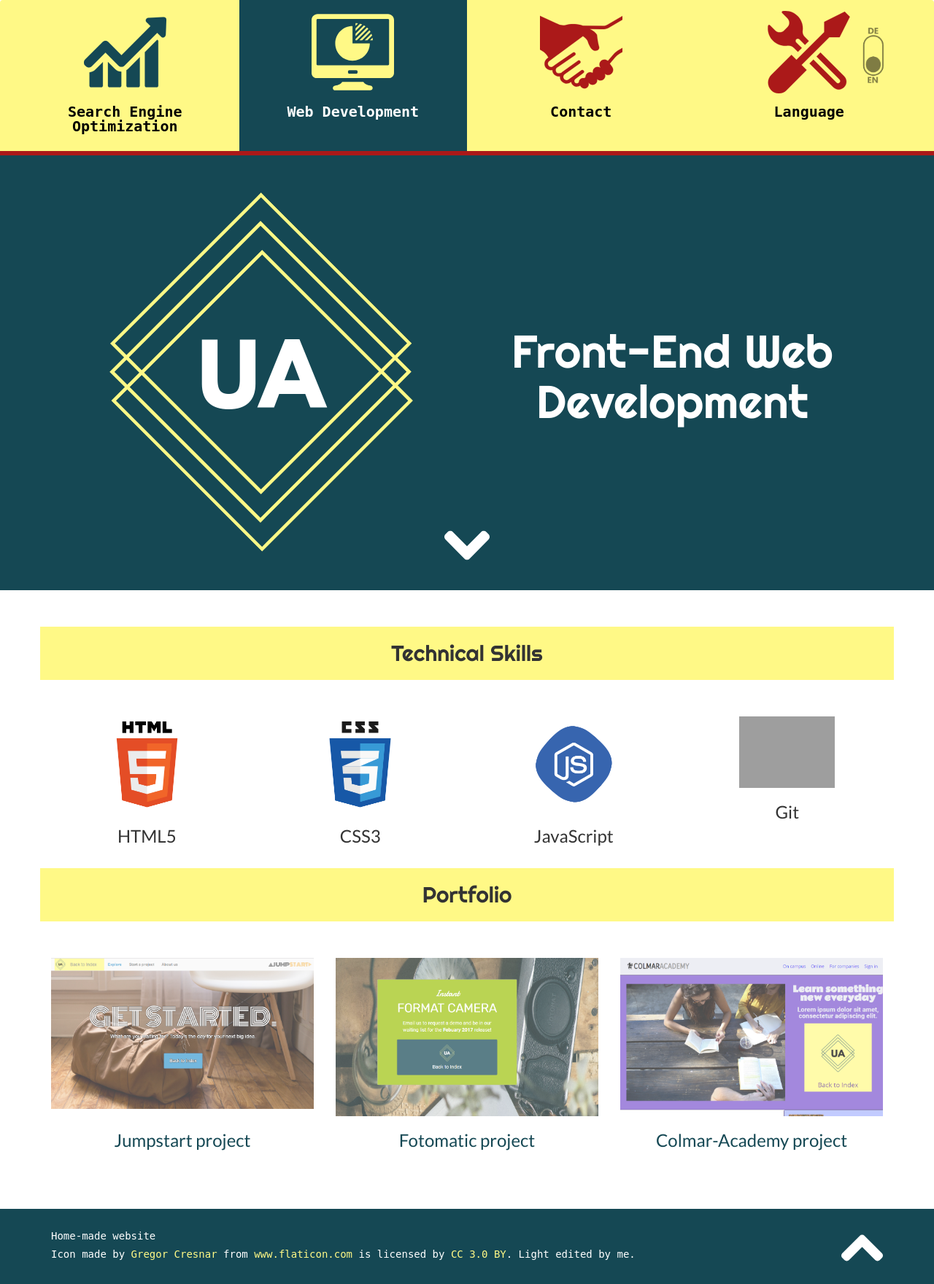
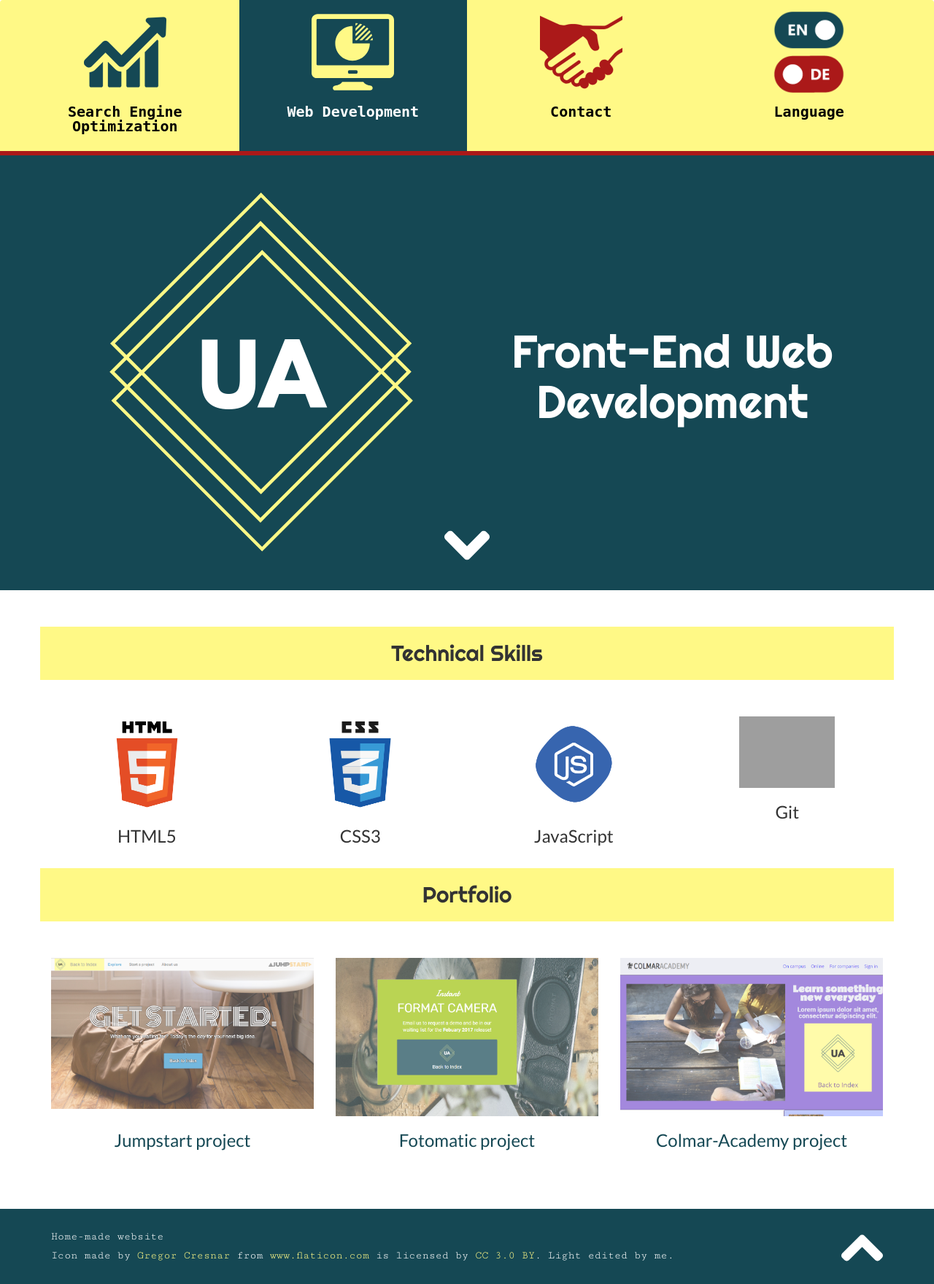
Before and after one commit to UAllen95/UAllen95.github.io, a PHP site: page /web_developer.html in a window 1280 px wide. Shown: the whole page at 73% size. Before the commit the page ends 1729 px from the top, so only its background shows below. Run offline with PHP 8.4, Linux system fonts and the light colour scheme; style sheets or scripts are compiled from the project's sources; grey boxes are pictures that could not be loaded.

Commit message:
language Icon and Footer update

```diff
--- a/index.html
+++ b/index.html
@@ -7,7 +7,7 @@
     <link rel="icon" href="favicon.png" type="image/x-icon">
 
     <!-- Fonts -->
-    <link href="https://fonts.googleapis.com/css?family=Lato:400,700|Righteous" rel="stylesheet">
+    <link href="https://fonts.googleapis.com/css?family=Lato:400,700|Righteous|Cutive+Mono" rel="stylesheet">
 
     <!-- Stylesheets -->
     <link href="resources/css/reset.css" type="text/css" rel="stylesheet">
@@ -41,8 +41,7 @@
             </a></li>
 
             <li class="nav-fourth-element navbar-tab"><a href="index_de.html" class="red">
-              <img src="resources/images/icons/settings.svg"/>
-              <img src="resources/images/switch_en.png"/ class="switcher">
+              <img src="resources/images/icons/switch_en.png"/>
               <p>Language</p></a>
             </li>
 
--- a/index_de.html
+++ b/index_de.html
@@ -7,7 +7,7 @@
     <link rel="icon" href="favicon.png" type="image/x-icon">
 
     <!-- Fonts -->
-    <link href="https://fonts.googleapis.com/css?family=Lato:400,700|Righteous" rel="stylesheet">
+    <link href="https://fonts.googleapis.com/css?family=Lato:400,700|Righteous|Cutive+Mono" rel="stylesheet">
 
     <!-- Stylesheets -->
     <link href="resources/css/reset.css" type="text/css" rel="stylesheet">
@@ -41,8 +41,7 @@
             </a></li>
 
             <li class="nav-fourth-element navbar-tab"><a href="index.html" class="red">
-              <img src="resources/images/icons/settings.svg"/>
-              <img src="resources/images/switch_de.png"/ class="switcher">
+              <img src="resources/images/icons/switch_de.png"/>
               <p>Sprache</p></a>
             </li>
 
--- a/resources/css/style.css
+++ b/resources/css/style.css
@@ -236,7 +236,7 @@ p {
 
 /* Footer */
 footer {
-  font-family: monospace;
+  font-family: 'Cutive Mono', monospace;
   background-color: #154854;
   color: white;
   padding: 20px;
@@ -245,6 +245,7 @@ footer {
 
 footer h5 {
   width: 80%;
+  font-size: 1.5rem;
 }
 
 footer a {
--- a/web_developer.html
+++ b/web_developer.html
@@ -7,7 +7,7 @@
     <link rel="icon" href="favicon.png" type="image/x-icon">
 
     <!-- Fonts -->
-    <link href="https://fonts.googleapis.com/css?family=Lato:400,700|Righteous" rel="stylesheet">
+    <link href="https://fonts.googleapis.com/css?family=Lato:400,700|Righteous|Cutive+Mono" rel="stylesheet">
 
     <!-- Stylesheets -->
     <link href="resources/css/reset.css" type="text/css" rel="stylesheet">
@@ -40,9 +40,8 @@
               <p>Contact</p>
             </a></li>
 
-            <li class="nav-fourth-element navbar-tab"><a href="index_de.html" class="red">
-              <img src="resources/images/icons/settings.svg"/>
-              <img src="resources/images/switch_en.png"/ class="switcher">
+            <li class="nav-fourth-element navbar-tab"><a href="web_developer_de.html" class="red">
+              <img src="resources/images/icons/switch_en.png"/>
               <p>Language</p></a>
             </li>
 
```
Also changed, not shown: contact.html (+7 -8 lines), contact_de.html (+7 -8 lines), web_developer_de.html (+3 -4 lines), resources/images/icons/switch_de.png (added), resources/images/icons/switch_en.png (added), resources/images/icons/worldwide.svg (added).
